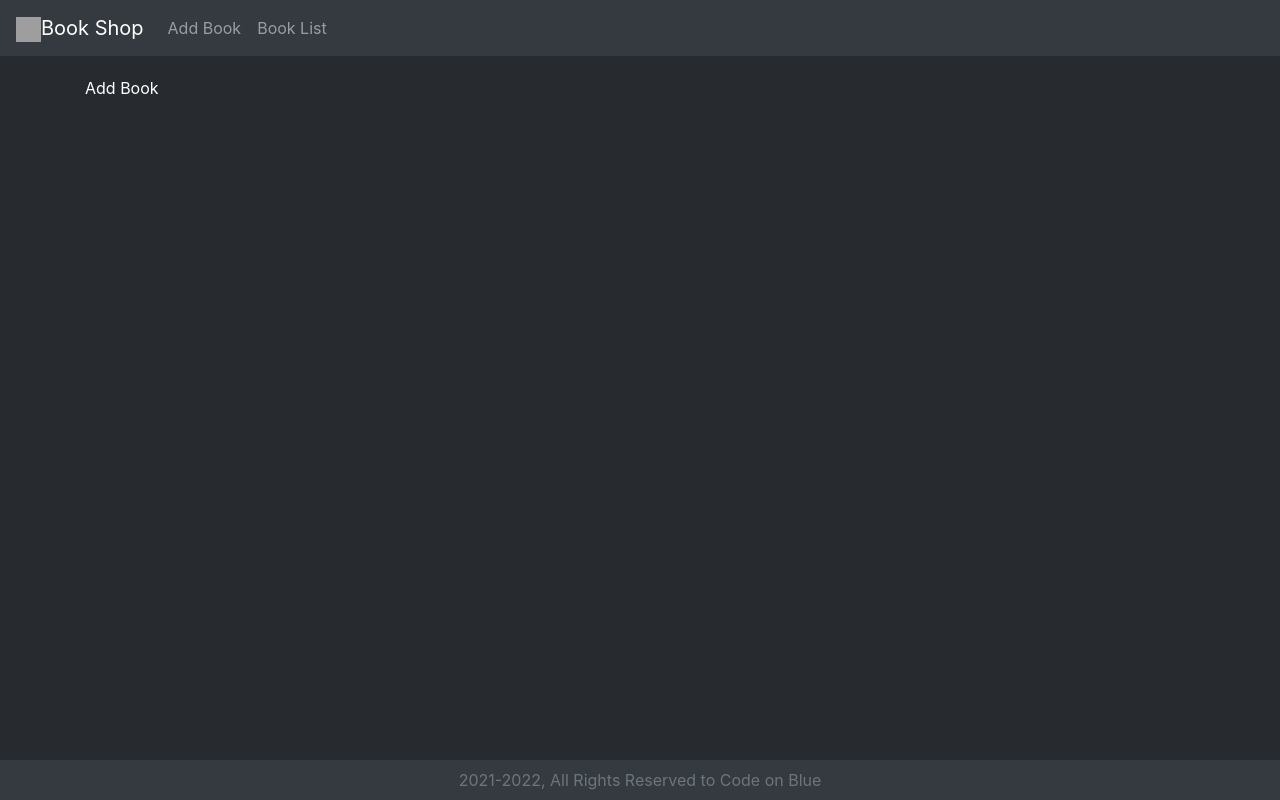
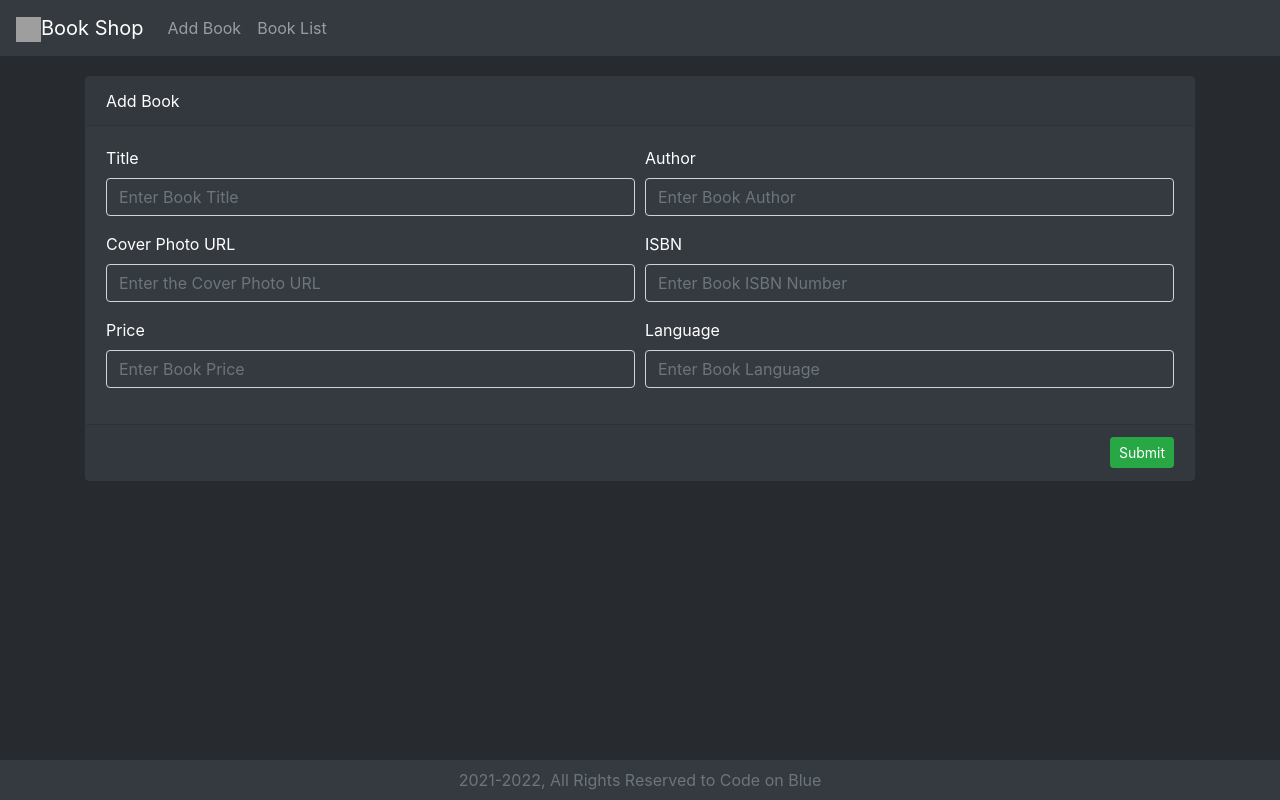
Before and after one commit to james-freitas/book-rest-api-react-example, a React (Create React App) app in the folder src/main/webapp/: page /add in a window 1280 px wide. Built offline with nearby package versions, Linux system fonts and the light colour scheme; grey boxes are pictures that could not be loaded.

Commit message:
Create a Book form with Submit tested

```diff
--- a/src/main/webapp/src/components/Book.js
+++ b/src/main/webapp/src/components/Book.js
@@ -1,9 +1,107 @@
-import React from 'react';
-
+import React, { Component } from 'react';
+import { Card, Form, Button, Col } from 'react-bootstrap';
 
 class Book extends React.Component {
+
+  constructor(props) {
+    super(props);
+    this.state = {title:'', author: '', coverPhotoURL: '', isbnNumber: '', price: '', language: ''};;
+    this.bookChange = this.bookChange.bind(this);
+    this.submitBook = this.submitBook.bind(this);
+  }
+
+  submitBook(event) {
+    alert('Title: '+this.state.title+', Author: '+this.state.author+', Cover Photo URL: '+this.state.coverPhotoURL+', ISBN Number: '+this.state.isbnNumber+', Price: '+this.state.price+', Language: '+this.state.language);
+    event.preventDefault();
+  }
+
+  bookChange(event) {
+    this.setState({
+      [event.target.name]:event.target.value
+    });
+  }
+
   render() {
-    return (<div className="text-white">Add Book</div>);
+    return (
+      <Card className={"border border-dark bg-dark text-white"}>
+        <Card.Header>Add Book</Card.Header>
+        <Form onSubmit={this.submitBook} id="bookFormId">
+          <Card.Body>
+            <Form.Row>
+              <Form.Group as={Col} controlId="formGridTitle">
+                <Form.Label>Title</Form.Label>
+                <Form.Control required
+                  type="text"
+                  name="title"
+                  value={this.state.title}
+                  onChange={this.bookChange}
+                  className={"bg-dark text-white"}
+                  placeholder="Enter Book Title" />
+              </Form.Group>
+              <Form.Group as={Col} controlId="formGridAuthor">
+                <Form.Label>Author</Form.Label>
+                <Form.Control required
+                  type="text"
+                  name="author"
+                  value={this.state.author}
+                  onChange={this.bookChange}
+                  className={"bg-dark text-white"}
+                  placeholder="Enter Book Author" />
+              </Form.Group>
+            </Form.Row>
+            <Form.Row>
+              <Form.Group as={Col} controlId="formGridCoverPhotoURL">
+                <Form.Label>Cover Photo URL</Form.Label>
+                <Form.Control required
+                  type="text"
+                  name="coverPhotoURL"
+                  value={this.state.coverPhotoURL}
+                  onChange={this.bookChange}
+                  className={"bg-dark text-white"}
+                  placeholder="Enter the Cover Photo URL" />
+              </Form.Group>
+              <Form.Group as={Col} controlId="formGridISBNNumber">
+                <Form.Label>ISBN</Form.Label>
+                <Form.Control required
+                  type="text"
+                  name="isbnNumber"
+                  value={this.state.isbnNumber}
+                  onChange={this.bookChange}
+                  className={"bg-dark text-white"}
+                  placeholder="Enter Book ISBN Number" />
+              </Form.Group>
+            </Form.Row>
+            <Form.Row>
+              <Form.Group as={Col} controlId="formGridPrice">
+                <Form.Label>Price</Form.Label>
+                <Form.Control required
+                  type="text"
+                  name="price"
+                  value={this.state.price}
+                  onChange={this.bookChange}
+                  className={"bg-dark text-white"}
+                  placeholder="Enter Book Price" />
+              </Form.Group>
+              <Form.Group as={Col} controlId="formGridLanguage">
+                <Form.Label>Language</Form.Label>
+                <Form.Control required
+                  type="text"
+                  name="language"
+                  value={this.state.language}
+                  onChange={this.bookChange}
+                  className={"bg-dark text-white"}
+                  placeholder="Enter Book Language" />
+              </Form.Group>
+            </Form.Row>
+          </Card.Body>
+          <Card.Footer style={{"textAlign":"right"}}>
+            <Button size="sm" variant="success" type="submit">
+              Submit
+            </Button>
+          </Card.Footer>
+        </Form>
+      </Card>
+    );
   }
 }
 
```
